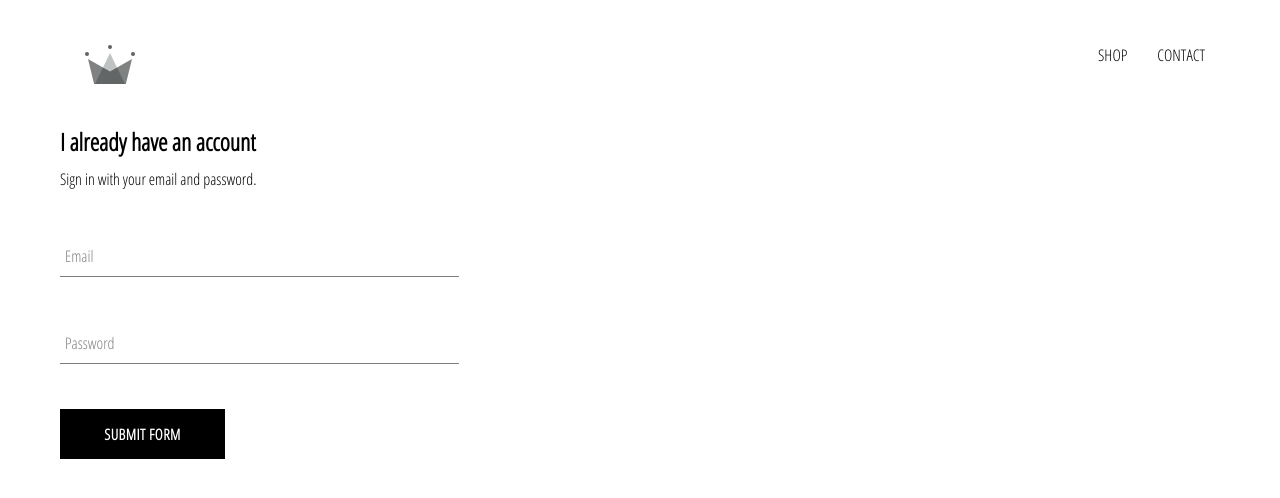
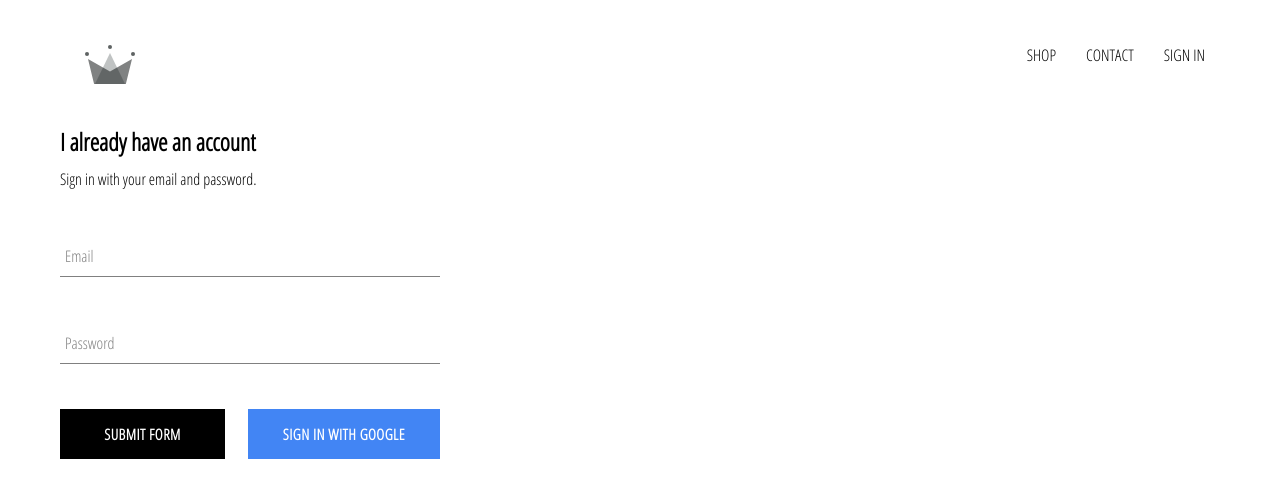
Before and after one commit to nisarhassan12/crwn-clothing, a React (Create React App) app: page /signin in a window 1280 px wide. Shown: the top 498 px of the page. Built offline with nearby package versions, Linux system fonts and the light colour scheme; no server answers.

Commit message:
integrated firebase into application, created sign in page with sign in component and sign in with google.

```diff
--- a/package.json
+++ b/package.json
@@ -6,6 +6,7 @@
     "@testing-library/jest-dom": "^4.2.4",
     "@testing-library/react": "^9.3.2",
     "@testing-library/user-event": "^7.1.2",
+    "firebase": "^7.7.0",
     "node-sass": "^4.13.1",
     "react": "^16.12.0",
     "react-dom": "^16.12.0",
--- a/src/App.css
+++ b/src/App.css
@@ -1,3 +1,7 @@
+* {
+  box-sizing: border-box;
+}
+
 body {
   font-family: "Open Sans Condensed", sans-serif;
   padding: 20px 60px;
@@ -7,3 +11,11 @@
   text-decoration: none;
   color: black;
 }
+
+button {
+  border: none;
+  background: none;
+  font-family: inherit;
+  color: inherit;
+  cursor: pointer;
+}
--- a/src/App.js
+++ b/src/App.js
@@ -6,18 +6,43 @@
 import ShopPage from './pages/shop/shop.component';
 import Header from './components/header/header.component';
 import SignInAndSignUpPage from './pages/sign-in-and-sign-up/sign-in-and-sign-up.component';
+import { auth } from './firebase/firebase.utils';
 
-function App() {
+class App extends React.Component {
+  constructor(props) {
+    super(props)
+
+    this.state = {
+      currentUser: null
+    }
+  }
+
+  unsubscribeFromAuth = null;
+
+  componentDidMount() {
+    this.unsubscribeFromAuth = auth.onAuthStateChanged(user => {
+      this.setState({ currentUser: user });
+
+      console.log(user);
+    });
+  }
+
+  componentWillUnmount() {
+    this.unsubscribeFromAuth();
+  }
+
+  render() {
     return (
       <div>
-      <Header />
+        <Header currentUser={this.state.currentUser} />
         <Switch>
           <Route exact path='/' component={HomePage} />
           <Route path='/shop/' component={ShopPage} />
           <Route path='/signin' component={SignInAndSignUpPage} />
         </Switch>
-    </div>
+      </div >
     );
+  }
 }
 
 export default App;
--- a/src/components/custom-button/custom-button.component.jsx
+++ b/src/components/custom-button/custom-button.component.jsx
@@ -2,8 +2,11 @@
 
 import './custom-button.styles.scss'
 
-const CustomButton = ({ children, ...otherProps }) => (
-    <button className="custom-button" {...otherProps}>
+const CustomButton = ({ children, isGoogleSignIn, ...otherProps }) => (
+    <button
+        className={`custom-button ${isGoogleSignIn ? 'google-sign-in' : ''}`}
+        {...otherProps}
+    >
         {children}
     </button>
 )
--- a/src/components/custom-button/custom-button.styles.scss
+++ b/src/components/custom-button/custom-button.styles.scss
@@ -19,4 +19,14 @@
         color: black;
         border: 1px solid black;
     }
+
+    &.google-sign-in {
+        background-color: #4285f4;
+        color: white;
+
+        &:hover {
+            background-color: #357ae8;
+            border: none;
+        }
+    }
 }
--- a/src/components/header/header.component.jsx
+++ b/src/components/header/header.component.jsx
@@ -2,9 +2,10 @@
 
 import './header.styles.scss'
 import { Link } from 'react-router-dom'
+import { auth } from '../../firebase/firebase.utils'
 import { ReactComponent as Logo } from '../../assets/crown.svg'
 
-const Header = () => (
+const Header = ({ currentUser }) => (
     <div className="header">
         <Link to='/' className="logo-container">
             <Logo className="logo" />
@@ -16,6 +17,12 @@
             <Link className="option" to='/contact'>
                 CONTACT
             </Link>
+            {
+                currentUser ?
+                    <button className="option" onClick={() => auth.signOut()}>SIGN OUT</button>
+                    :
+                    <Link className="option" to="/signin">SIGN IN</Link>
+            }
         </nav>
     </div>
 )
--- a/src/components/sign-in/sign-in.component.jsx
+++ b/src/components/sign-in/sign-in.component.jsx
@@ -3,6 +3,7 @@
 import './sign-in.styles.scss'
 import FormInput from '../form-input/form-input.component'
 import CustomButton from '../custom-button/custom-button.component'
+import { signInWithGoogle } from '../../firebase/firebase.utils'
 
 class SignIn extends React.Component {
     constructor() {
@@ -34,7 +35,10 @@
                 <form onSubmit={this.handleSubmit}>
                     <FormInput name="email" type="email" label="Email" handleChange={this.handleChange} value={this.state.email} required />
                     <FormInput name="password" label="Password" type="password" handleChange={this.handleChange} value={this.state.password} required />
-                    <CustomButton type="submit">Submit Form</CustomButton>
+                    <div className="buttons">
+                        <CustomButton type="submit">Submit Form</CustomButton>
+                        <CustomButton type="submit" onClick={signInWithGoogle} isGoogleSignIn={true}>Sign in with Google</CustomButton>
+                    </div>
                 </form>
             </div>
         )
--- a/src/components/sign-in/sign-in.styles.scss
+++ b/src/components/sign-in/sign-in.styles.scss
@@ -1,9 +1,14 @@
 .sign-in {
-    width: 30vw;
+    width: 380px;
     display: flex;
     flex-direction: column;
 
     .title {
         margin: 10px 0;
     }
+
+    .buttons {
+        display: flex;
+        justify-content: space-between;
+    }
 }
--- /dev/null
+++ b/src/firebase/firebase.utils.js
@@ -0,0 +1,24 @@
+import firebase from 'firebase'
+import 'firebase/firestore'
+import 'firebase/auth'
+
+const config = {
+    apiKey: "AIzaSyC5hxW4Mri_nsUghDBRntcEiAS4bXfqNEs",
+    authDomain: "crwn-db-fc0cd.firebaseapp.com",
+    databaseURL: "https://crwn-db-fc0cd.firebaseio.com",
+    projectId: "crwn-db-fc0cd",
+    storageBucket: "crwn-db-fc0cd.appspot.com",
+    messagingSenderId: "443679583551",
+    appId: "1:443679583551:web:a6c050516e9c3f3c9f378a"
+}
+
+firebase.initializeApp(config)
+
+export const auth = firebase.auth()
+export const firestore = firebase.firestore()
+
+const provider = new firebase.auth.GoogleAuthProvider()
+provider.setCustomParameters({ prompt: 'select_account' })
+export const signInWithGoogle = () => auth.signInWithPopup(provider)
+
+export default firebase
```
Also changed, not shown: 1 other file (tests, documents, lock files or other folders). Lines whose indentation alone changed are shown as unchanged.
